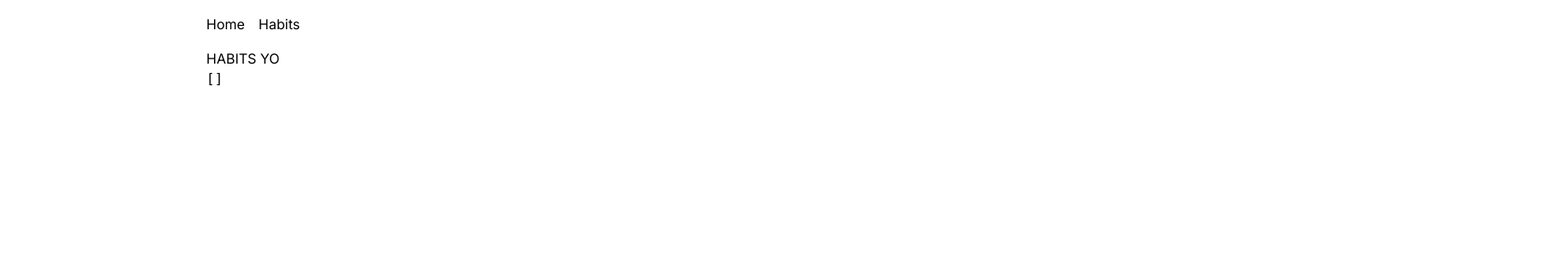
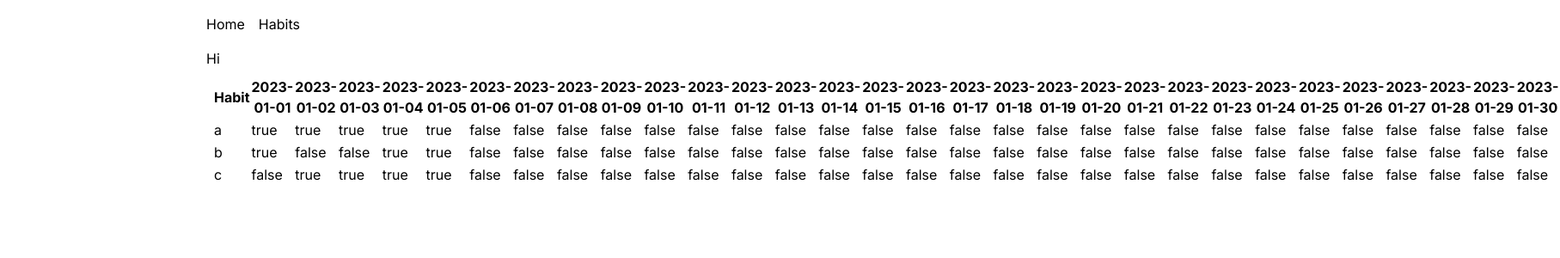
Before and after one commit to ajpkim/self-data, a Next.js app: page /habits in a window 1280 px wide. Shown: the top 300 px of the page at 86% size, 1815 px wide, since content can reach past the window. Built offline with nearby package versions, Linux system fonts and the light colour scheme; no server answers; the database is empty.

Commit message:
Add basic HabitsTable component with dummy data

```diff
--- a/package.json
+++ b/package.json
@@ -11,6 +11,7 @@
   "dependencies": {
     "@headlessui/react": "^1.7.15",
     "@supabase/supabase-js": "^2.26.0",
+    "@tanstack/react-table": "^8.9.3",
     "@types/node": "20.4.1",
     "@types/react": "18.2.14",
     "@types/react-dom": "18.2.6",
--- a/src/api/index.ts
+++ /dev/null
@@ -1,25 +0,0 @@
-import { createClient } from '@supabase/supabase-js'
-
-// Create a single supabase client for interacting with your database
-const supabase = createClient(
-  process.env.NEXT_PUBLIC_SUPABASE_URL!,
-  process.env.NEXT_PUBLIC_SUPABASE_ANON_KEY!,
-)
-
-// Get ALL the rows in some table "x"
-export async function getX(x: string) {
-  let { data, error } = await supabase.from(x).select('*')
-  if (error) {
-    throw new Error(error.message)
-  }
-  return data === null ? [] : data
-}
-
-export async function createHabit(name: string) {
-  const { data, error } = await supabase
-    .from('habits')
-    .insert([{ name: name }])
-    .select()
-
-  return data
-}
--- /dev/null
+++ b/src/app/habits/HabitsTable.tsx
@@ -0,0 +1,119 @@
+import { useState, useEffect } from 'react'
+import {
+  createColumnHelper,
+  useReactTable,
+  flexRender,
+  getCoreRowModel,
+} from '@tanstack/react-table'
+import { getDatesFromEndpoints } from '@/utils'
+
+import habitData from './habitData.json'
+
+type HabitRecord = {
+  date: string
+  completed: boolean
+}
+
+type Habit = {
+  habit: string
+  records: HabitEntry[]
+}
+
+type HabitsTableProps = {
+  startDate: string
+  endDate: string
+  habits: string[]
+}
+
+export default function HabitsTable({
+  startDate,
+  endDate,
+  habits,
+}: HabitsTableProps) {
+  const { data, setData } = useState()
+
+  let dates = getDatesFromEndpoints(startDate, endDate)
+  const columnHelper = createColumnHelper<Habit>()
+  const columns = [
+    columnHelper.accessor('habit', {
+      header: () => <span>Habit</span>,
+    }),
+    ...dates.map((date, i) =>
+      columnHelper.accessor(
+        (row) => {
+          const record = row.records.find((x) => x.date === date)
+          return record ? record.completed : false
+        },
+        {
+          id: date,
+          header: () => <span>{date}</span>,
+        },
+      ),
+    ),
+  ]
+
+  const table = useReactTable({
+    data: habitData,
+    columns,
+    getCoreRowModel: getCoreRowModel(),
+  })
+
+  return (
+    <div className="p-2">
+      <table className="table-auto">
+        <thead>
+          {table.getHeaderGroups().map((headerGroup) => (
+            <tr key={headerGroup.id}>
+              {headerGroup.headers.map((column) => (
+                <th key={column.id}>
+                  {flexRender(
+                    column.column.columnDef.header,
+                    column.getContext(),
+                  )}
+                </th>
+              ))}
+            </tr>
+          ))}
+        </thead>
+        <tbody>
+          {table.getRowModel().rows.map((row) => (
+            <tr key={row.id}>
+              {row.getVisibleCells().map((cell) => (
+                <td key={cell.id}>
+                  {flexRender(cell.column.columnDef.cell, cell.getContext())}
+                </td>
+              ))}
+            </tr>
+          ))}
+        </tbody>
+      </table>
+    </div>
+  )
+}
+
+// cell: (info) => (
+//   <input
+//     type="checkbox"
+//     checked={info.getValue() || false}
+//     onChange={() => handleCheckboxChange(info.row.id, info.column.id)}
+//   />
+// )
+// ,
+
+// TODO: Implement this
+// useEffect(() => {
+//   // const habitData = useHabitData(startDate, endDate, habits)
+//   setData(habitData)
+// }, [])
+
+// const handleCheckboxChange = (rowId: string, columnId: string) => {
+//   const newHabits = data.map((habit) => {
+//     if (habit.habit === rowId) {
+//       habit.data = habit.data.map((h) =>
+//         h.date === columnId ? { ...h, completed: !h.completed } : h,
+//       )
+//     }
+//     return habit
+//   })
+//   setData(newHabits)
+// }
--- /dev/null
+++ b/src/app/habits/habitData.json
@@ -0,0 +1,32 @@
+[
+  {
+    "habit": "a",
+    "records": [
+      { "date": "2023-01-01", "completed": "true" },
+      { "date": "2023-01-02", "completed": "true" },
+      { "date": "2023-01-03", "completed": "true" },
+      { "date": "2023-01-04", "completed": "true" },
+      { "date": "2023-01-05", "completed": "true" }
+    ]
+  },
+  {
+    "habit": "b",
+    "records": [
+      { "date": "2023-01-01", "completed": "true" },
+      { "date": "2023-01-02", "completed": "false" },
+      { "date": "2023-01-03", "completed": "false" },
+      { "date": "2023-01-04", "completed": "true" },
+      { "date": "2023-01-05", "completed": "true" }
+    ]
+  },
+  {
+    "habit": "c",
+    "records": [
+      { "date": "2023-01-01", "completed": "false" },
+      { "date": "2023-01-02", "completed": "true" },
+      { "date": "2023-01-03", "completed": "true" },
+      { "date": "2023-01-04", "completed": "true" },
+      { "date": "2023-01-05", "completed": "true" }
+    ]
+  }
+]
--- a/src/app/habits/page.tsx
+++ b/src/app/habits/page.tsx
@@ -1,13 +1,134 @@
+'use client'
+
+import { useState } from 'react'
+import HabitsTable from './HabitsTable'
+
 import { getX } from '@/api'
 
-export const revalidate = 0
-
-export default async function Habits() {
-  const data = await getX('habits')
+export default function Habits() {
   return (
     <>
-      <p>HABITS YO</p>
-      <pre>{JSON.stringify(data, null, 2)}</pre>
+      <h1>Hi</h1>
+      <HabitsTable
+        startDate="2023-01-01"
+        endDate="2023-01-30"
+        habits={['a', 'b']}
+      />
     </>
   )
 }
+
+// export const revalidate = 0
+
+// export default async function Habits() {
+//   const data = await getX('habits')
+//   return (
+//     <>
+//       <p>HABITS YO</p>
+//       <pre>{JSON.stringify(data, null, 2)}</pre>
+//     </>
+//   )
+// }
+
+// Create the react-table column defs based on column names
+
+/*
+TODO: Implement the custom react-table with checkboxes in each and
+an API on click handler
+
+Params for request should look like: (dateRange).
+
+Then fetched data should look like:
+[
+{habit: sleep, data: [{date: 2023-01-01, completed: true}, {date: 2023-01-02, completed: true},
+{habit: exercise, data: [{date: 2023-01-01, completed: true}, {date: 2023-01-02, completed: true},
+]
+
+OR, it could be like:
+[
+ {
+ habit: sleep,
+ dates: [{2023-01-01: true}, {2023-01-02: true}]
+ },
+ {
+ habit: exercise,
+ dates: [{2023-01-01: true}, {2023-01-02: true}]
+ },
+
+
+ */
+
+// const HabitGrid = () => {
+//   const data = [
+//     {
+//       habit: 'sleep',
+//       data: [
+//         { date: '2023-01-01', completed: true },
+//         { date: '2023-01-02', completed: false },
+//       ],
+//     },
+//     {
+//       habit: 'exercise',
+//       data: [
+//         { date: '2023-01-01', completed: false },
+//         { date: '2023-01-02', completed: true },
+//       ],
+//     },
+//   ]
+
+//   const [habits, setHabits] = useState(data)
+
+//   // Find all unique dates across all habits
+//   let dates = new Set()
+//   habits.forEach((habit) => habit.data.forEach((h) => dates.add(h.date)))
+//   dates = Array.from(dates).sort()
+
+//   // Event handler to update the completed field for a habit on a particular date
+//   const updateHabit = (date, habitName) => {
+//     const newHabits = habits.map((habit) => {
+//       if (habit.habit === habitName) {
+//         habit.data = habit.data.map((h) =>
+//           h.date === date ? { ...h, completed: !h.completed } : h,
+//         )
+//       }
+//       return habit
+//     })
+//     setHabits(newHabits)
+//   }
+
+//   return (
+//     <table style={{ width: '100%', textAlign: 'left' }}>
+//       <thead>
+//         <tr>
+//           <th>Habit</th>
+//           {dates.map((date) => (
+//             <th key={date}>{date}</th>
+//           ))}
+//         </tr>
+//       </thead>
+//       <tbody>
+//         {habits.map((habit) => (
+//           <tr key={habit.habit}>
+//             <td>{habit.habit}</td>
+//             {dates.map((date) => {
+//               const habitData = habit.data.find((h) => h.date === date)
+//               return (
+//                 <td key={date}>
+//                   {habitData && (
+//                     <input
+//                       type="checkbox"
+//                       checked={habitData.completed}
+//                       onChange={() => updateHabit(date, habit.habit)}
+//                     />
+//                   )}
+//                 </td>
+//               )
+//             })}
+//           </tr>
+//         ))}
+//       </tbody>
+//     </table>
+//   )
+// }
+
+// export default HabitGrid
--- /dev/null
+++ b/src/utils/index.ts
@@ -0,0 +1,14 @@
+/*
+ Return array of dates as strings given string start date and end date.
+ */
+export function getDatesFromEndpoints(startDate: string, endDate: string) {
+  let dates = []
+  let a = new Date(startDate)
+  let b = new Date(endDate)
+
+  while (a <= b) {
+    dates.push(a.toISOString().split('T')[0])
+    a.setDate(a.getDate() + 1)
+  }
+  return dates
+}
```
Also changed, not shown: 1 other file (tests, documents, lock files or other folders).
